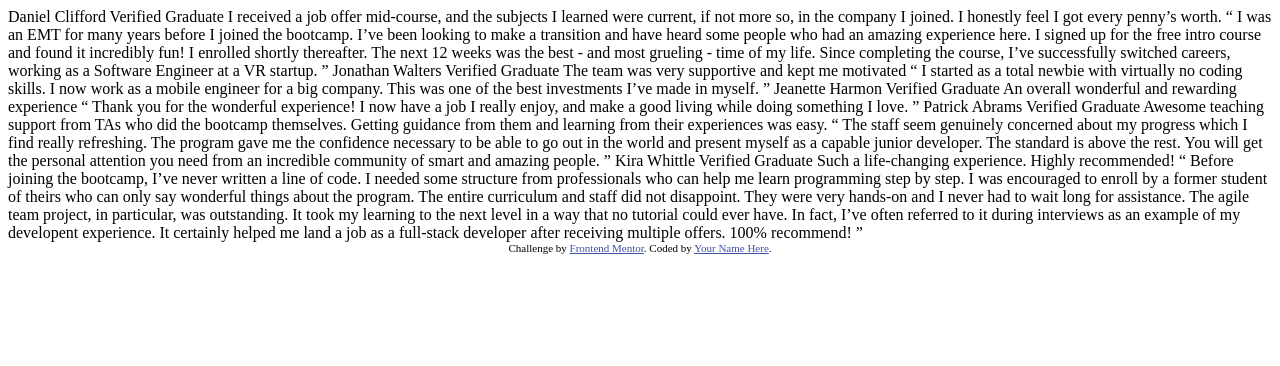
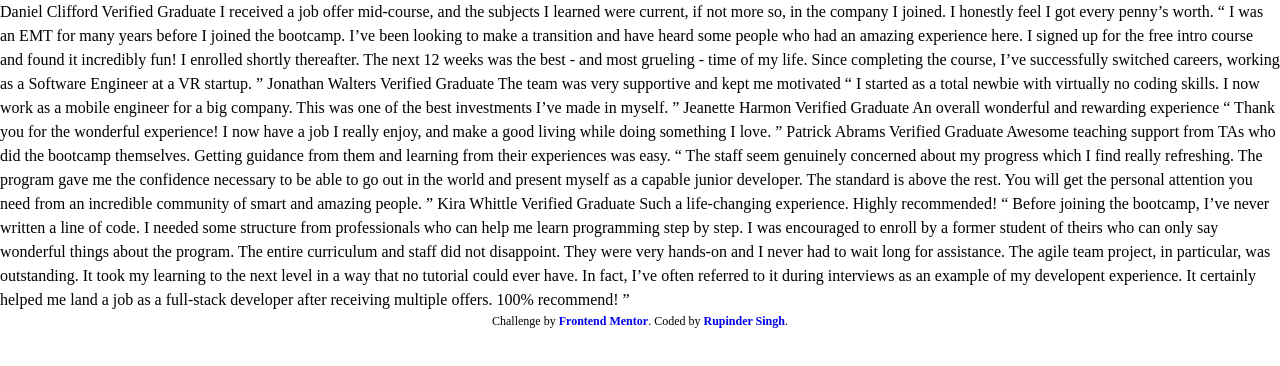
Before and after one commit to Pellia/fm-testimonials-grid-section, a plain HTML site: page index.html in a window 1280 px wide. Drawn offline with Linux system fonts and the light colour scheme.

Commit message:
chore: setup base project

```diff
--- a/index.html
+++ b/index.html
@@ -1,76 +1,73 @@
 <!DOCTYPE html>
 <html lang="en">
-<head>
-  <meta charset="UTF-8">
-  <meta name="viewport" content="width=device-width, initial-scale=1.0"> <!-- displays site properly based on user's device -->
+  <head>
+    <meta charset="UTF-8" />
+    <meta name="viewport" content="width=device-width, initial-scale=1.0" />
+    <link
+      rel="icon"
+      type="image/png"
+      sizes="32x32"
+      href="./images/favicon-32x32.png"
+    />
+    <title>Frontend Mentor | [Challenge Name Here]</title>
+    <link rel="stylesheet" href="./styles/reset.css" />
+    <link rel="stylesheet" href="./styles/style.css" />
+  </head>
+  <body>
+    <main>
+      Daniel Clifford Verified Graduate I received a job offer mid-course, and
+      the subjects I learned were current, if not more so, in the company I
+      joined. I honestly feel I got every penny’s worth. “ I was an EMT for many
+      years before I joined the bootcamp. I’ve been looking to make a transition
+      and have heard some people who had an amazing experience here. I signed up
+      for the free intro course and found it incredibly fun! I enrolled shortly
+      thereafter. The next 12 weeks was the best - and most grueling - time of
+      my life. Since completing the course, I’ve successfully switched careers,
+      working as a Software Engineer at a VR startup. ” Jonathan Walters
+      Verified Graduate The team was very supportive and kept me motivated “ I
+      started as a total newbie with virtually no coding skills. I now work as a
+      mobile engineer for a big company. This was one of the best investments
+      I’ve made in myself. ” Jeanette Harmon Verified Graduate An overall
+      wonderful and rewarding experience “ Thank you for the wonderful
+      experience! I now have a job I really enjoy, and make a good living while
+      doing something I love. ” Patrick Abrams Verified Graduate Awesome
+      teaching support from TAs who did the bootcamp themselves. Getting
+      guidance from them and learning from their experiences was easy. “ The
+      staff seem genuinely concerned about my progress which I find really
+      refreshing. The program gave me the confidence necessary to be able to go
+      out in the world and present myself as a capable junior developer. The
+      standard is above the rest. You will get the personal attention you need
+      from an incredible community of smart and amazing people. ” Kira Whittle
+      Verified Graduate Such a life-changing experience. Highly recommended! “
+      Before joining the bootcamp, I’ve never written a line of code. I needed
+      some structure from professionals who can help me learn programming step
+      by step. I was encouraged to enroll by a former student of theirs who can
+      only say wonderful things about the program. The entire curriculum and
+      staff did not disappoint. They were very hands-on and I never had to wait
+      long for assistance. The agile team project, in particular, was
+      outstanding. It took my learning to the next level in a way that no
+      tutorial could ever have. In fact, I’ve often referred to it during
+      interviews as an example of my developent experience. It certainly helped
+      me land a job as a full-stack developer after receiving multiple offers.
+      100% recommend! ”
+    </main>
 
-  <link rel="icon" type="image/png" sizes="32x32" href="./images/favicon-32x32.png">
-
-  <title>Frontend Mentor | [Challenge Name Here]</title>
-
-  <!-- Feel free to remove these styles or customise in your own stylesheet 👍 -->
-  <style>
-    .attribution { font-size: 11px; text-align: center; }
-    .attribution a { color: hsl(228, 45%, 44%); }
-  </style>
-</head>
-<body>
-  Daniel Clifford
-  Verified Graduate
-
-  I received a job offer mid-course, and the subjects I learned were current, if not more so,
-  in the company I joined. I honestly feel I got every penny’s worth.
-
-  “ I was an EMT for many years before I joined the bootcamp. I’ve been looking to make a
-  transition and have heard some people who had an amazing experience here. I signed up
-  for the free intro course and found it incredibly fun! I enrolled shortly thereafter.
-  The next 12 weeks was the best - and most grueling - time of my life. Since completing
-  the course, I’ve successfully switched careers, working as a Software Engineer at a VR startup. ”
-
-  Jonathan Walters
-  Verified Graduate
-
-  The team was very supportive and kept me motivated
-
-  “ I started as a total newbie with virtually no coding skills. I now work as a mobile engineer
-  for a big company. This was one of the best investments I’ve made in myself. ”
-
-  Jeanette Harmon
-  Verified Graduate
-
-  An overall wonderful and rewarding experience
-
-  “ Thank you for the wonderful experience! I now have a job I really enjoy, and make a good living
-  while doing something I love. ”
-
-  Patrick Abrams
-  Verified Graduate
-
-  Awesome teaching support from TAs who did the bootcamp themselves. Getting guidance from them and
-  learning from their experiences was easy.
-
-  “ The staff seem genuinely concerned about my progress which I find really refreshing. The program
-  gave me the confidence necessary to be able to go out in the world and present myself as a capable
-  junior developer. The standard is above the rest. You will get the personal attention you need from
-  an incredible community of smart and amazing people. ”
-
-  Kira Whittle
-  Verified Graduate
-
-  Such a life-changing experience. Highly recommended!
-
-  “ Before joining the bootcamp, I’ve never written a line of code. I needed some structure from
-  professionals who can help me learn programming step by step. I was encouraged to enroll by a former
-  student of theirs who can only say wonderful things about the program. The entire curriculum and staff
-  did not disappoint. They were very hands-on and I never had to wait long for assistance. The agile team
-  project, in particular, was outstanding. It took my learning to the next level in a way that no tutorial
-  could ever have. In fact, I’ve often referred to it during interviews as an example of my developent
-  experience. It certainly helped me land a job as a full-stack developer after receiving multiple offers.
-  100% recommend! ”
-
-  <div class="attribution">
-    Challenge by <a href="https://www.frontendmentor.io?ref=challenge" target="_blank">Frontend Mentor</a>.
-    Coded by <a href="#">Your Name Here</a>.
-  </div>
-</body>
+    <footer class="attribution">
+      Challenge by
+      <a
+        class="attribution__link attribution__link--hover"
+        href="https://www.frontendmentor.io?ref=challenge"
+        target="_blank"
+        aria-label="Frontend Mentor (opens in new tab)"
+        >Frontend Mentor</a
+      >. Coded by
+      <a
+        class="attribution__link attribution__link--hover"
+        href="https://github.com/Pellia"
+        target="_blank"
+        aria-label="GitHub (opens in new tab)"
+        >Rupinder Singh</a
+      >.
+    </footer>
+  </body>
 </html>
--- /dev/null
+++ b/styles/reset.css
@@ -0,0 +1,86 @@
+/* Add border-box sizing model */
+*,
+*::before,
+*::after {
+  box-sizing: border-box;
+}
+
+/* Remove default margins, paddings, borders and outlines from all elements */
+*,
+*::before,
+*::after {
+  margin: 0;
+  padding: 0;
+  border: 0;
+  outline: 0;
+}
+
+/* Global line-height*/
+body {
+  line-height: 1.5;
+}
+
+/* Shorter line-height for headings and buttons etc. */
+h1,
+h2,
+h3,
+h4,
+button,
+input,
+label {
+  line-height: 1.1;
+}
+
+/* Avoid text overflows */
+p,
+h1,
+h2,
+h3,
+h4,
+h5,
+h6 {
+  overflow-wrap: break-word;
+}
+
+/* Improve line wrapping */
+p {
+  text-wrap: pretty;
+}
+
+h1,
+h2,
+h3,
+h4,
+h5,
+h6 {
+  text-wrap: balance;
+}
+
+/* Ordered and unordered lists are unstyled by default
+Unstyled lists are not announced by VoiceOver Technologies.
+Add a "list" role to the element, if its truly a list. */
+ol,
+ul,
+menu {
+  list-style: none;
+}
+
+/* Inherit fonts for inputs and buttons */
+input,
+button,
+textarea,
+select {
+  font: inherit;
+  font-size: inherit;
+}
+
+/* Imporve media defaults */
+/* To overflow a image over 100%, use {max-width: revert;} on the selected element  */
+img,
+picture,
+video,
+canvas,
+svg {
+  display: block;
+  max-width: 100%;
+}
--- /dev/null
+++ b/styles/style.css
@@ -0,0 +1,16 @@
+/* Footer Attribution */
+.attribution {
+  font-size: 0.75rem;
+  text-align: center;
+}
+
+.attribution__link {
+  text-decoration: none;
+  font-weight: bold;
+  transition: opacity 0.3s ease;
+}
+
+.attribution__link:hover {
+  opacity: 0.8;
+  text-decoration: underline;
+}
```
Also changed, not shown: fonts/barlow-semi-condensed-v16-latin-500.woff2 (added), fonts/barlow-semi-condensed-v16-latin-600.woff2 (added).
